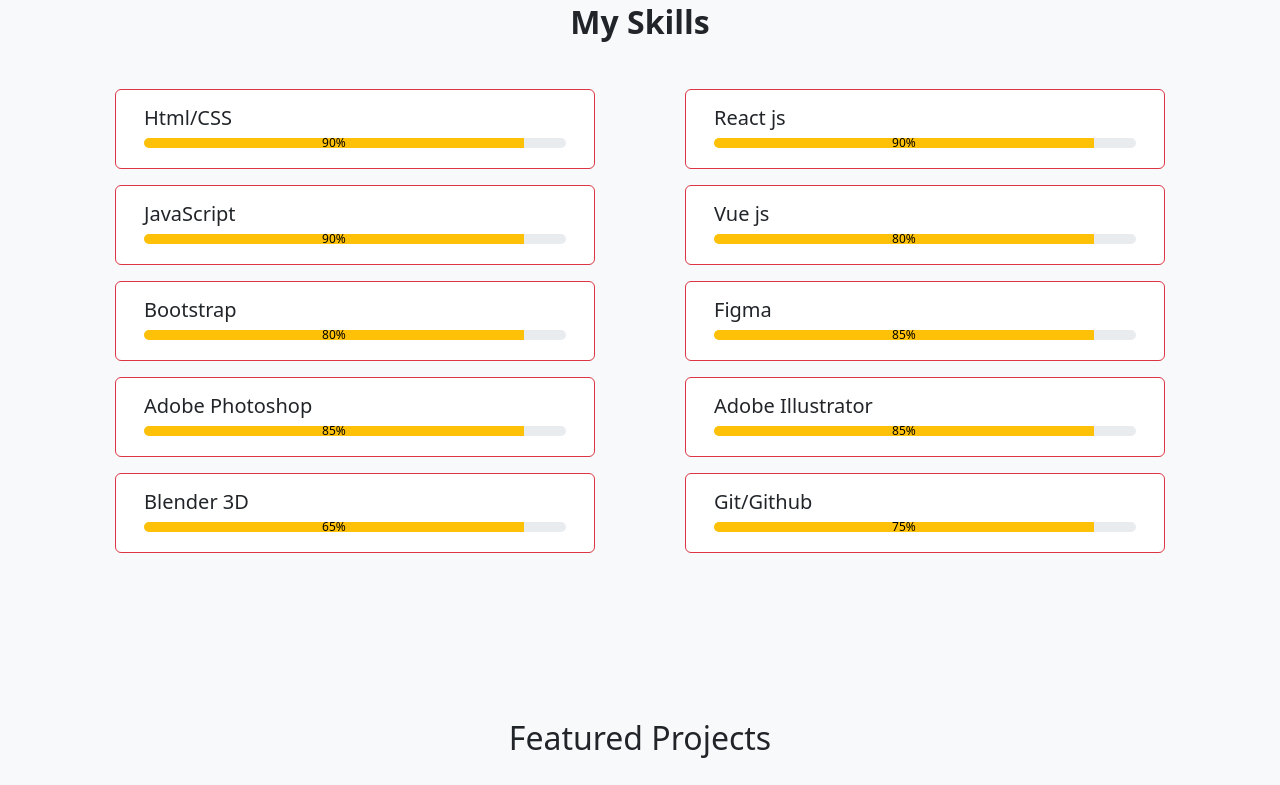
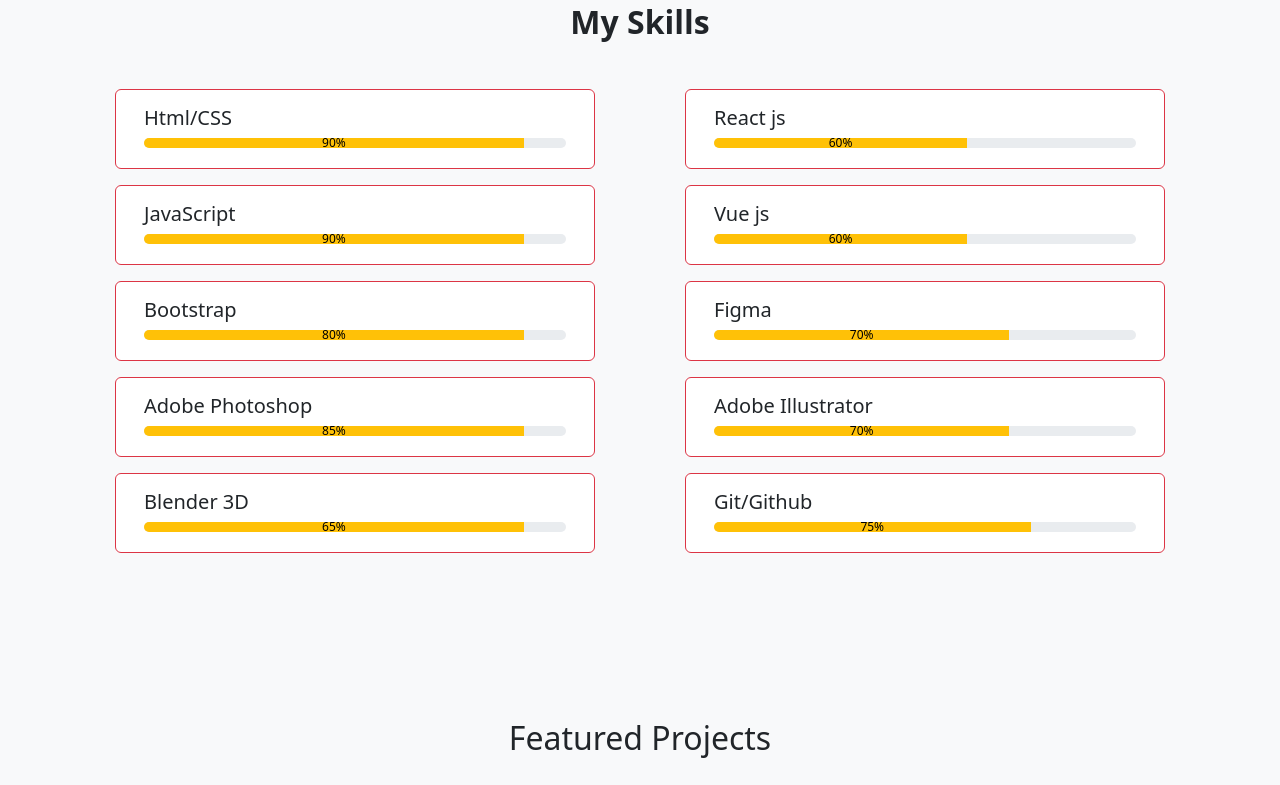
Before and after one commit to myommtbebe1/Portfolio_website, a plain HTML site: page index.html in a window 1280 px wide. Shown: the part 1517-2302 px from the top of the page. Drawn offline with nearby package versions, Linux system fonts and the light colour scheme.

Commit message:
Update index.html

```diff
--- a/index.html
+++ b/index.html
@@ -208,7 +208,7 @@
                                   <div class="card-body  ">
                                     <h5 class="text-start">React js</h5>
                                     <div class="progress " style="height: 10px;">
-                                       <div class="progress-bar bg-warning" role="progressbar" style="width: 90%; color:black" aria-valuenow="25" aria-valuemin="0" aria-valuemax="100">90%</div>
+                                       <div class="progress-bar bg-warning" role="progressbar" style="width: 60%; color:black" aria-valuenow="25" aria-valuemin="0" aria-valuemax="100">60%</div>
                                     </div>
                                 </div>
                              </div>
@@ -220,7 +220,7 @@
                                     <div class="card-body  ">
                                         <h5 class="text-start">Vue js</h5>
                                         <div class="progress " style="height: 10px;">
-                                        <div class="progress-bar bg-warning" role="progressbar" style="width: 90%; color:black" aria-valuenow="25" aria-valuemin="0" aria-valuemax="100">80%</div>
+                                        <div class="progress-bar bg-warning" role="progressbar" style="width: 60%; color:black" aria-valuenow="25" aria-valuemin="0" aria-valuemax="100">60%</div>
                                         </div>
                                     </div>
                                 </div>
@@ -232,7 +232,7 @@
                                     <div class="card-body  ">
                                         <h5 class="text-start">Figma</h5>
                                         <div class="progress " style="height: 10px;">
-                                        <div class="progress-bar bg-warning" role="progressbar" style="width: 90%; color:black" aria-valuenow="25" aria-valuemin="0" aria-valuemax="100">85%</div>
+                                        <div class="progress-bar bg-warning" role="progressbar" style="width: 70%; color:black" aria-valuenow="25" aria-valuemin="0" aria-valuemax="100">70%</div>
                                         </div>
                                     </div>
                                 </div>
@@ -244,7 +244,7 @@
                                     <div class="card-body  ">
                                         <h5 class="text-start">Adobe Illustrator</h5>
                                         <div class="progress " style="height: 10px;">
-                                        <div class="progress-bar bg-warning" role="progressbar" style="width: 90%; color:black" aria-valuenow="25" aria-valuemin="0" aria-valuemax="100">85%</div>
+                                        <div class="progress-bar bg-warning" role="progressbar" style="width: 70%; color:black" aria-valuenow="25" aria-valuemin="0" aria-valuemax="100">70%</div>
                                         </div>
                                     </div>
                                 </div>
@@ -256,7 +256,7 @@
                                     <div class="card-body  ">
                                         <h5 class="text-start">Git/Github</h5>
                                         <div class="progress " style="height: 10px;">
-                                        <div class="progress-bar bg-warning" role="progressbar" style="width: 90%; color:black" aria-valuenow="25" aria-valuemin="0" aria-valuemax="100">75%</div>
+                                        <div class="progress-bar bg-warning" role="progressbar" style="width: 75%; color:black" aria-valuenow="25" aria-valuemin="0" aria-valuemax="100">75%</div>
                                         </div>
                                     </div>
                                 </div>
```
